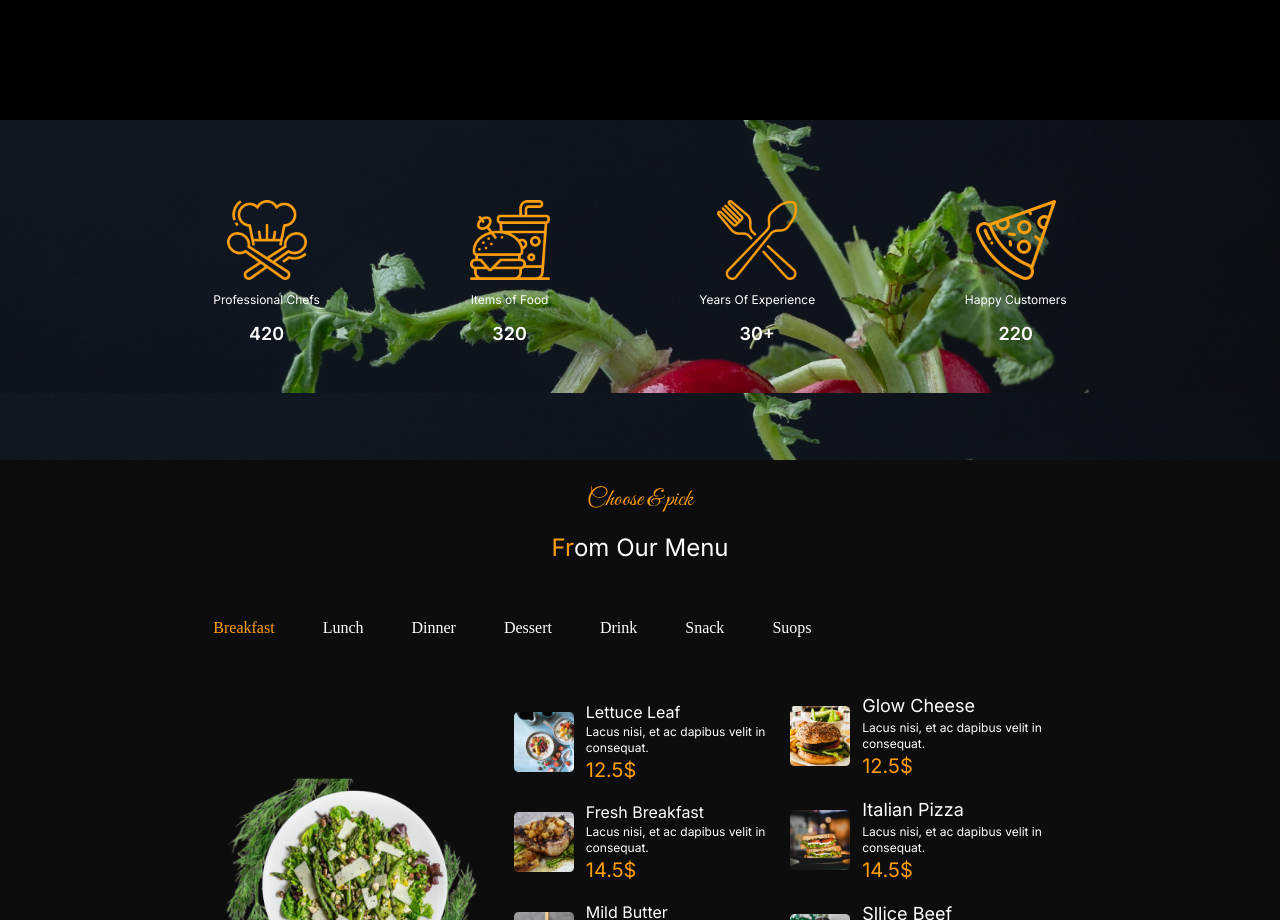
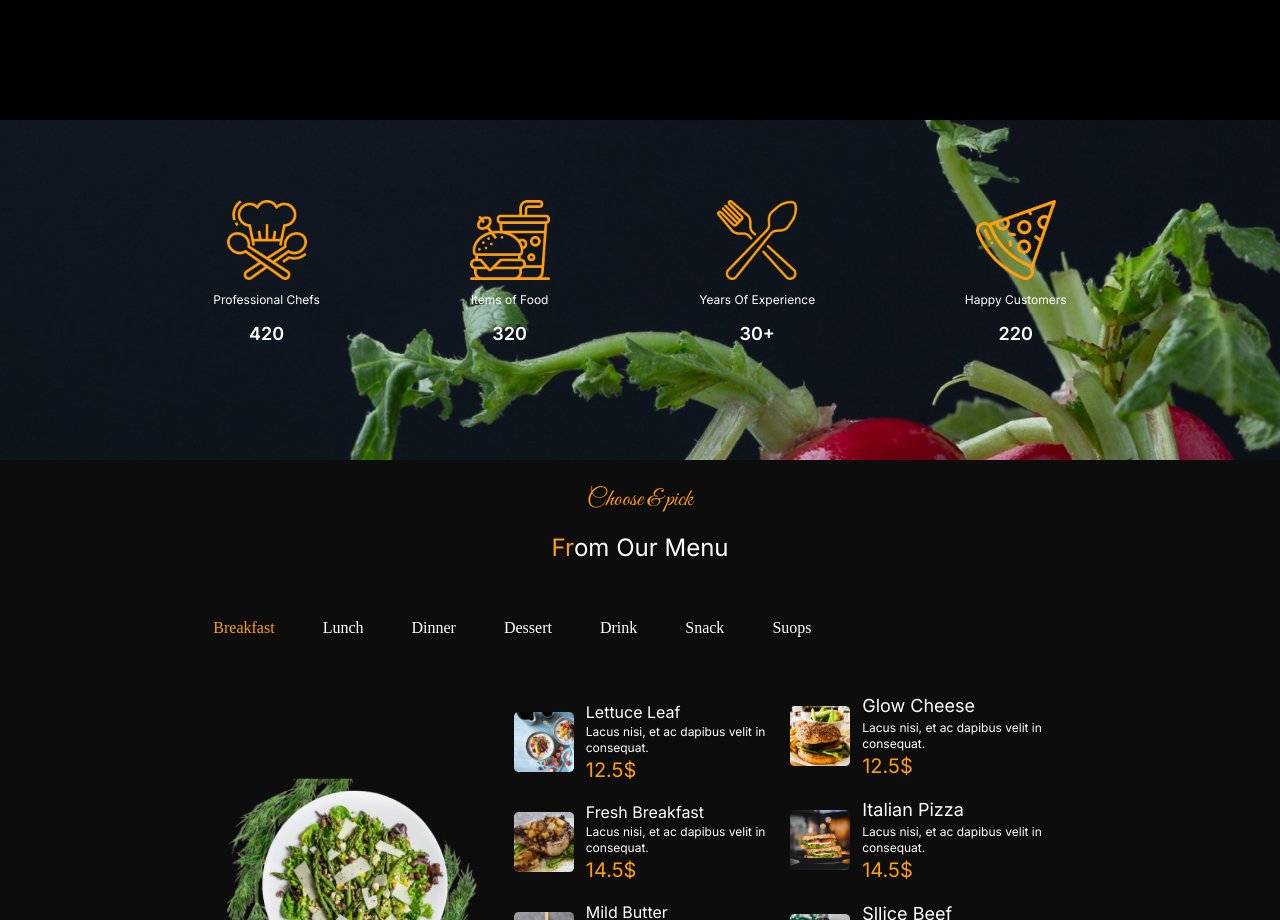
Before and after one commit to Muhammadasif1986/UIUX-hackathon---Nextjs-Design-Jam, a Next.js app in the folder my-app/: page / in a window 1280 px wide. Shown: the part 2260-3180 px from the top of the page. Built offline with nearby package versions, Linux system fonts and the light colour scheme.

Commit message:
push
push

```diff
--- a/my-app/app/components/clients.tsx
+++ b/my-app/app/components/clients.tsx
@@ -10,7 +10,7 @@ export default function Clients() {
             {image:"/Group.png", Category:"Happy Customers", rates:"220" }
       ]
   return (
-    <div className=" flex justify-center items-center h-auto lg:py-20 w-full bg-opacity-5 bg-contain" style={{ backgroundImage: "url('/header.png')" }}>
+    <div className=" flex justify-center items-center h-auto lg:py-20 w-full bg-opacity-5 bg-cover" style={{ backgroundImage: "url('/header.png')" }}>
       <div className='flex flex-col lg:flex-row justify-between items-center w-10/12 lg:w-8/12 h-auto'>
       {cards.map((card, index) => (
             <div key={index} className='flex flex-col justify-center items-center gap-3 my-8 lg:mt-0'>
```
